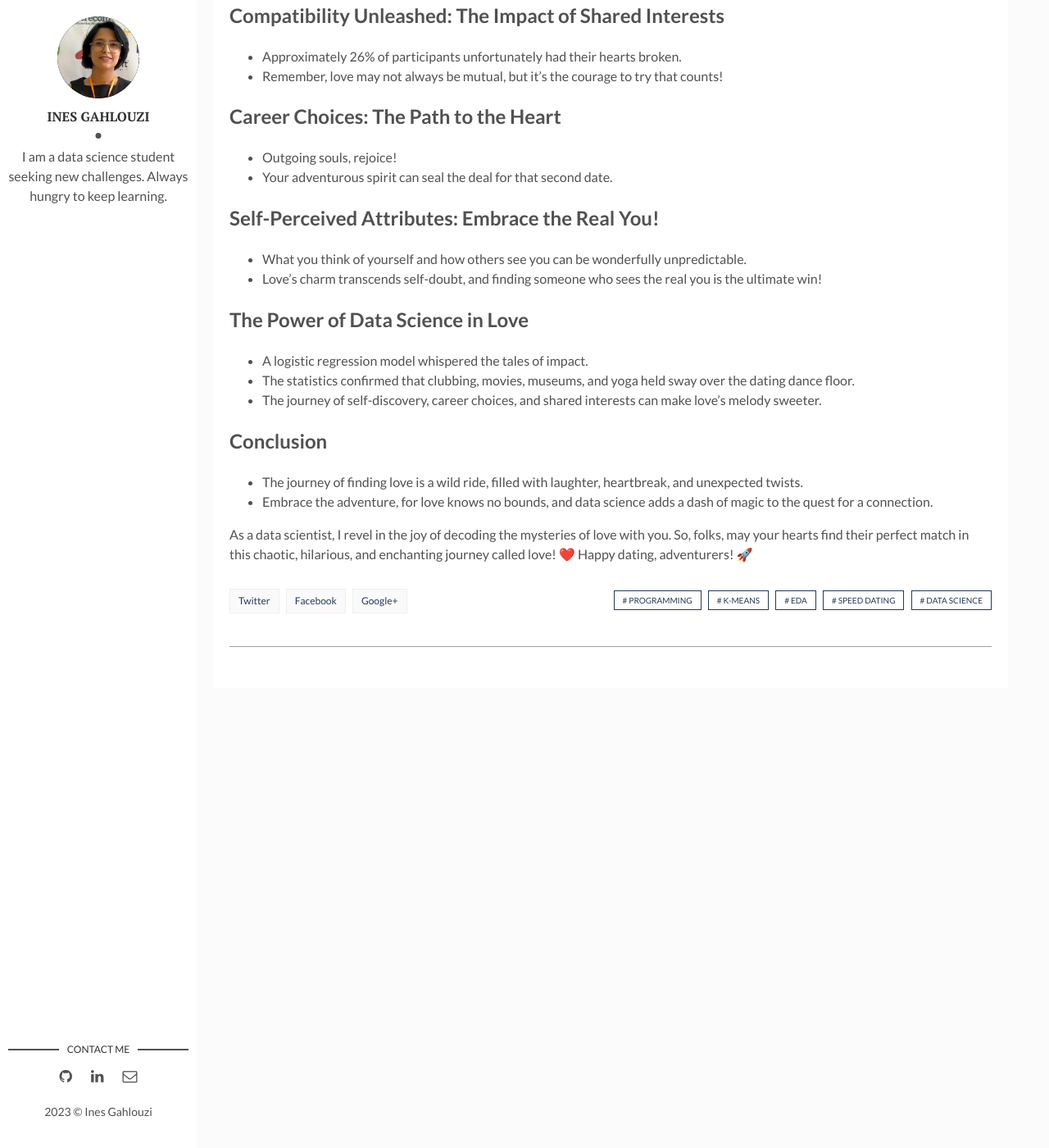
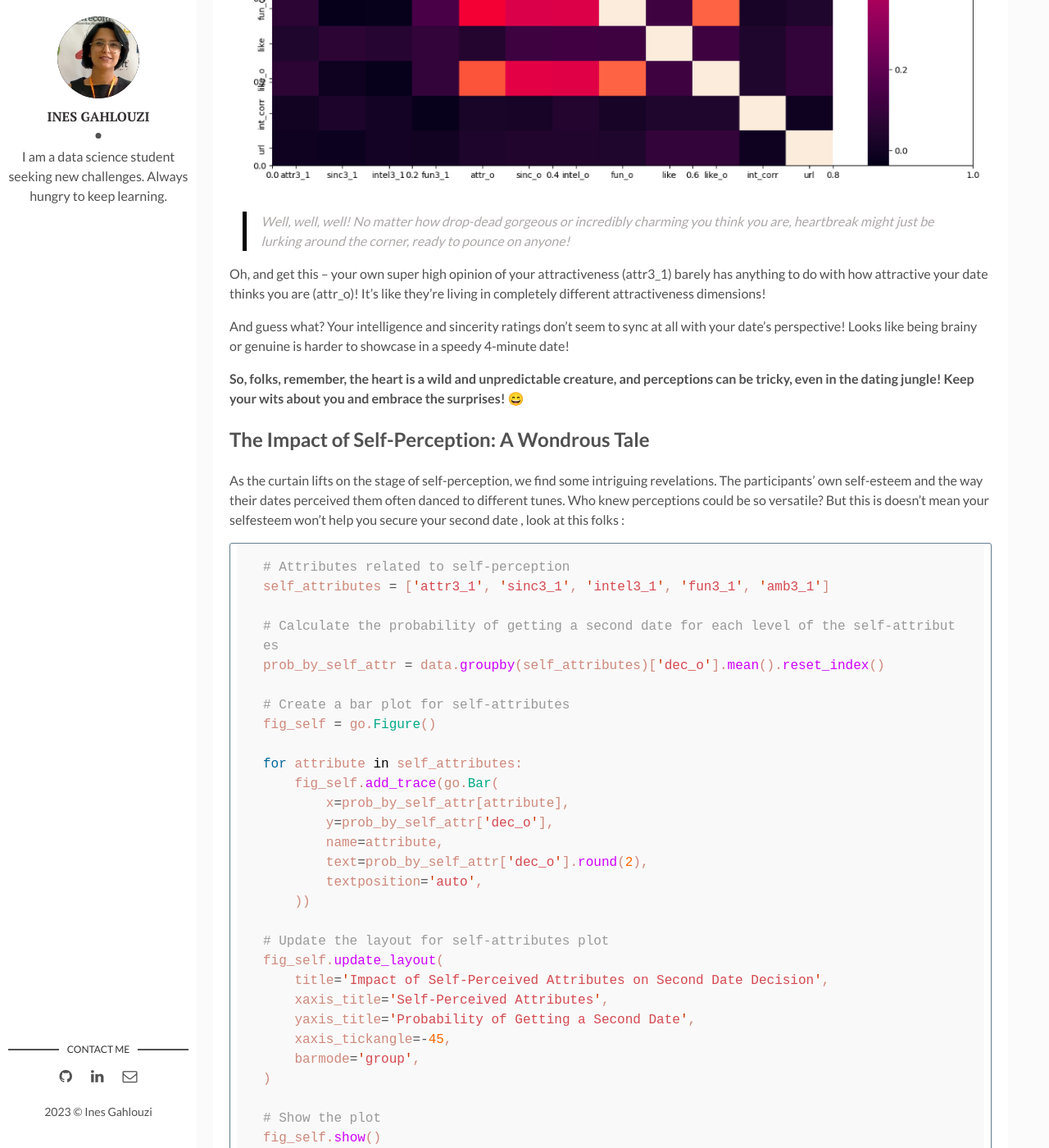
Before and after one commit to inesgh1/Ines-s-Blog, a Jekyll site: the page built from _posts/2023-07-21-Data and Love.markdown, in a window 1280 px wide and 1400 px high, scrolled down 5648 px. Shown: the whole window at 82% size. Built offline with Jekyll 4.4.1, drawn with Linux system fonts in a browser that asks for light colours; comment, search, counter and statistics services are not loaded; some of the changed text lies outside the part shown.

Commit message:
Update 2023-07-21-Data and Love.markdown

````diff
--- a/_posts/2023-07-21-Data and Love.markdown
+++ b/_posts/2023-07-21-Data and Love.markdown
@@ -128,9 +128,67 @@
 bh_rslt.pvalue
 >> 0.12624323316870334
 ```
+Looks like the difference in attractiveness was not statistically significant. So the good news is, the likelihood of getting rejected is not dependent on your attractiveness!☘️
+## Correlation between attributes
+```python
+date5 = pd.concat([data['attr3_1'], data['sinc3_1'], data['intel3_1'], data['fun3_1'], data['attr_o'],
+                   data['sinc_o'], data['intel_o'], data['fun_o'], data['like'], data['like_o'],
+                   data['int_corr'], data['url']], axis=1)
+
+plt.subplots(figsize=(15, 10))
+ax = plt.axes()
+ax.set_title("Correlation Heatmap")
+corr = date5.corr()
+sns.heatmap(corr,
+            xticklabels=corr.columns.values,
+            yticklabels=corr.columns.values)
+plt.show()
+```
+![I and My friends]({{site.baseurl}}/assets/img/correlation.png)
+> Well, well, well! No matter how drop-dead gorgeous or incredibly charming you think you are, heartbreak might just be lurking around the corner, ready to pounce on anyone!
+
+Oh, and get this – your own super high opinion of your attractiveness (attr3_1) barely has anything to do with how attractive your date thinks you are (attr_o)! It's like they're living in completely different attractiveness dimensions!
+
+And guess what? Your intelligence and sincerity ratings don't seem to sync at all with your date's perspective! Looks like being brainy or genuine is harder to showcase in a speedy 4-minute date!
+
+**So, folks, remember, the heart is a wild and unpredictable creature, and perceptions can be tricky, even in the dating jungle! Keep your wits about you and embrace the surprises! 😄**
+
 ## The Impact of Self-Perception: A Wondrous Tale
 
 As the curtain lifts on the stage of self-perception, we find some intriguing revelations. The participants' own self-esteem and the way their dates perceived them often danced to different tunes. Who knew perceptions could be so versatile?
+But this is doesn't mean your selfesteem won't help you secure your second date , look at this folks :
+```python
+# Attributes related to self-perception
+self_attributes = ['attr3_1', 'sinc3_1', 'intel3_1', 'fun3_1', 'amb3_1']
+
+# Calculate the probability of getting a second date for each level of the self-attributes
+prob_by_self_attr = data.groupby(self_attributes)['dec_o'].mean().reset_index()
+
+# Create a bar plot for self-attributes
+fig_self = go.Figure()
+
+for attribute in self_attributes:
+    fig_self.add_trace(go.Bar(
+        x=prob_by_self_attr[attribute],
+        y=prob_by_self_attr['dec_o'],
+        name=attribute,
+        text=prob_by_self_attr['dec_o'].round(2),
+        textposition='auto',
+    ))
+
+# Update the layout for self-attributes plot
+fig_self.update_layout(
+    title='Impact of Self-Perceived Attributes on Second Date Decision',
+    xaxis_title='Self-Perceived Attributes',
+    yaxis_title='Probability of Getting a Second Date',
+    xaxis_tickangle=-45,
+    barmode='group',
+)
+
+# Show the plot
+fig_self.show()
+```
+![I and My friends]({{site.baseurl}}/assets/img/selfpercieved.png)
 
 ## Factors Influencing Second Date Decision: The Heart's Ultimate Goal
 
@@ -153,12 +211,12 @@
 # Show the plots
 fig_self.show()
 ```
-
+![I and My friends]({{site.baseurl}}/assets/img/correlation.png)
 ## Embrace Your Quirks: Gaming and Passionate Pursuits
 
 * Gaming enthusiasts, don't lose hope.
 * It's not about the hobby; it's about finding someone who embraces your quirks and passions.
-
+![I and My friends]({{site.baseurl}}/assets/img/correlation.png)
 ## Compatibility Unleashed: The Impact of Shared Interests
 
 * Approximately 26% of participants unfortunately had their hearts broken.
@@ -168,18 +226,18 @@
 
 * Outgoing souls, rejoice!
 * Your adventurous spirit can seal the deal for that second date.
-
+![I and My friends]({{site.baseurl}}/assets/img/correlation.png)
 ## Self-Perceived Attributes: Embrace the Real You!
 
 * What you think of yourself and how others see you can be wonderfully unpredictable.
 * Love's charm transcends self-doubt, and finding someone who sees the real you is the ultimate win!
-
+![I and My friends]({{site.baseurl}}/assets/img/correlation.png)
 ## The Power of Data Science in Love
 
 * A logistic regression model whispered the tales of impact.
 * The statistics confirmed that clubbing, movies, museums, and yoga held sway over the dating dance floor.
 * The journey of self-discovery, career choices, and shared interests can make love's melody sweeter.
-
+![I and My friends]({{site.baseurl}}/assets/img/correlation.png)
 ## Conclusion
 
 * The journey of finding love is a wild ride, filled with laughter, heartbreak, and unexpected twists.
````
